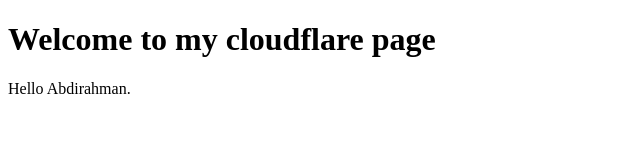
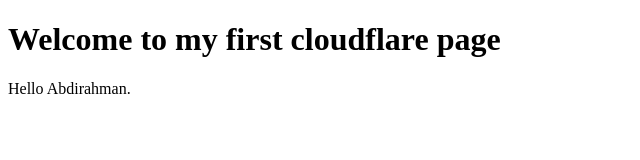
Before and after one commit to Abdirahman-Hassan/Cloudflare-pages, a plain HTML site: page index.html in a window 1280 px wide. Shown: the whole page, without its empty margins (0-640 px from the left). Drawn offline with Linux system fonts and the light colour scheme.

Commit message:
Update index.html

```diff
--- a/index.html
+++ b/index.html
@@ -5,7 +5,7 @@
 </head>
 <body>
 
-<h1>Welcome to my cloudflare page</h1>
+<h1>Welcome to my first cloudflare page</h1>
 <p>Hello Abdirahman.</p>
 
 </body>
```
